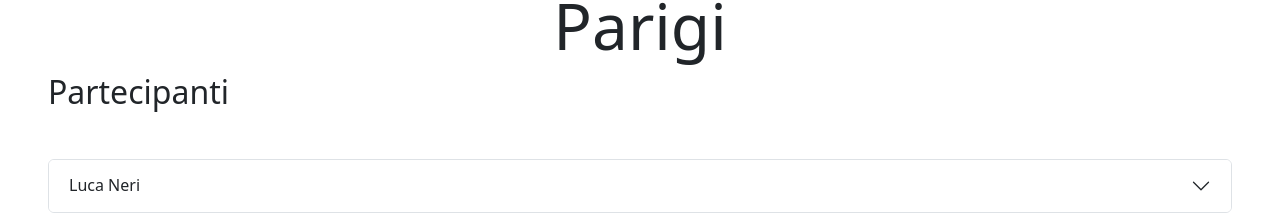
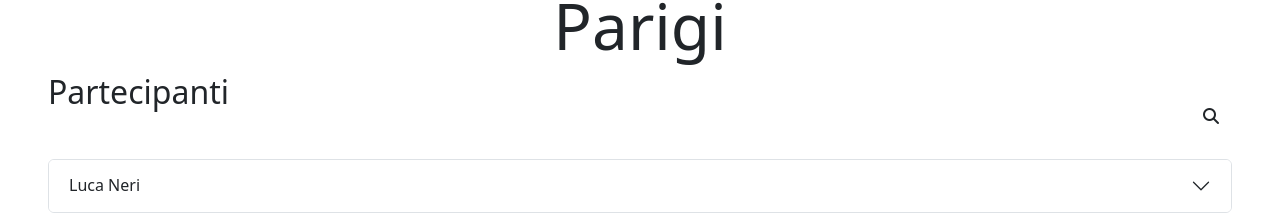
Before and after one commit to briancosentino/progetto-di-gruppo, a React (Vite) app: page /journey/1 in a window 1280 px wide. Shown: the part 121-334 px from the top of the page. Built offline with nearby package versions, Linux system fonts and the light colour scheme.

Commit message:
Add SearchBar component to JourneyPage for participant filtering functionality

```diff
--- a/pages/JourneyPage.jsx
+++ b/pages/JourneyPage.jsx
@@ -2,12 +2,14 @@ import React from 'react'
 import { useParams } from 'react-router-dom'
 import journeys from '../src/data/journeys';
 import { useState } from 'react';
+import SearchBar from '../src/components/SearchBar';
 
 const JourneyPage = () => {
     const { id } = useParams();
     const thisJourney = journeys.find(journey => journey.id == id)
     console.log(thisJourney);
-    const partecipants = thisJourney.people
+    const [partecipants, setPartecipants] = useState(thisJourney.people)
+    const [searchedPartecipants, setSearchedPartecipants] = useState(partecipants)
     console.log(partecipants);
     const [dropdownOpen, setDropdownOpen] = useState(true)
     const toggleDropdown = () => setDropdownOpen(!dropdownOpen);
@@ -16,10 +18,14 @@ const JourneyPage = () => {
         <>
             <div>
                 <h1 className="display-3 text-center">{thisJourney.destination}</h1>
-                <h2 className='mb-5'>Partecipanti</h2>
+                <div className='d-flex justify-content-between align-items-center'>
+
+                    <h2 className='mb-5'>Partecipanti</h2>
+                    <SearchBar setSearchedPartecipants={setSearchedPartecipants} partecipants={partecipants} />
+                </div>
                 <div className="row flex-wrap g-3  ">
 
-                    {partecipants.map(partecipant => (
+                    {searchedPartecipants.map(partecipant => (
                         <div key={partecipant.codiceFiscale} className="accordion " id={`accordion-${partecipant.codiceFiscale}`}>
                             <div className="accordion-item">
                                 <h2 className="accordion-header">
@@ -32,6 +38,7 @@ const JourneyPage = () => {
                                         <ul className="list-">
                                             <li className='list-group-item' ><strong>Numero di telefono: </strong>{partecipant.phoneNumber}</li>
                                             <li className='list-group-item' ><strong>Email: </strong>{partecipant.email}</li>
+                                            <li className='list-group-item'><strong>Codice fiscale: </strong>{partecipant.codiceFiscale}</li>
                                             <li className='list-group-item' ><strong>Contatto di emergenza: </strong>{partecipant.emergencyContactPhone}</li>
 
 
--- /dev/null
+++ b/src/components/SearchBar.jsx
@@ -0,0 +1,48 @@
+import { useEffect, useState } from "react"
+import journeys from "../data/journeys"
+
+
+const SearchBar = ({ partecipants, setSearchedPartecipants }) => {
+    const [isOpen, setIsOpen] = useState(false)
+    const [searched, setSearched] = useState(' ')
+
+
+    const handleChanges = useEffect(() => {
+        if (searched !== ' ') {
+
+            setSearchedPartecipants(partecipants.filter(partecipant => partecipant.name.toLowerCase().includes(searched.toLowerCase())))
+        } else {
+            console.log('la ricerca è nulla ');
+
+
+            setSearchedPartecipants(partecipants)
+        }
+
+
+    }, [searched])
+
+    const handleChange = (e) => {
+        setSearched(e.target.value)
+
+
+    }
+    console.log(searched.length);
+    console.log(partecipants);
+
+
+
+
+    return (
+        <>
+            <button className={`btn ${isOpen ? 'd-none' : ''}`} onClick={() => setIsOpen(true)}><i className="fa-solid fa-magnifying-glass"></i></button>
+            {isOpen && (
+                <>
+                    <input onChange={handleChange} className="p-2 rounded-4 border border-secondary ps-3 pe-5" type="search" name="filter" id="filter" placeholder="Cerca partecipanti..." />
+                </>
+            )}
+        </>
+
+    )
+}
+
+export default SearchBar
```
